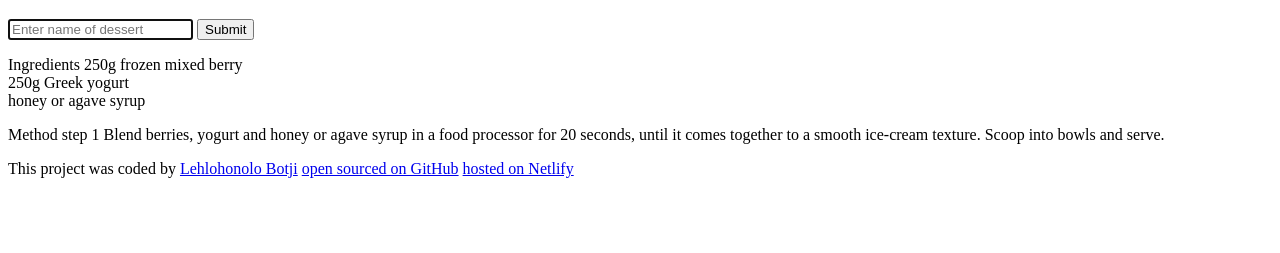
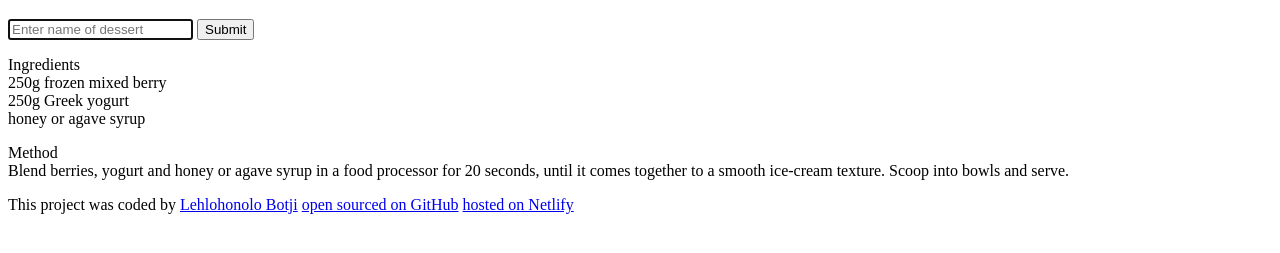
Before and after one commit to lbotji/AI-Dessert-Recipe-Generator, a plain HTML site: page index.html in a window 1280 px wide. Shown: the part 61-314 px from the top of the page. Drawn offline with Linux system fonts and the light colour scheme.

Commit message:
edited html file

```diff
--- a/index.html
+++ b/index.html
@@ -24,6 +24,7 @@
   <div>
     <p>
        Ingredients
+       <br />
     250g frozen mixed berry
     <br />
     250g Greek yogurt
@@ -33,7 +34,7 @@
      <div>
     <p>
        Method
-    step 1
+       <br />
     Blend berries, yogurt and honey or agave syrup in a food processor for 20 seconds,
     until it comes together to a smooth ice-cream texture.
     Scoop into bowls and serve.
```
